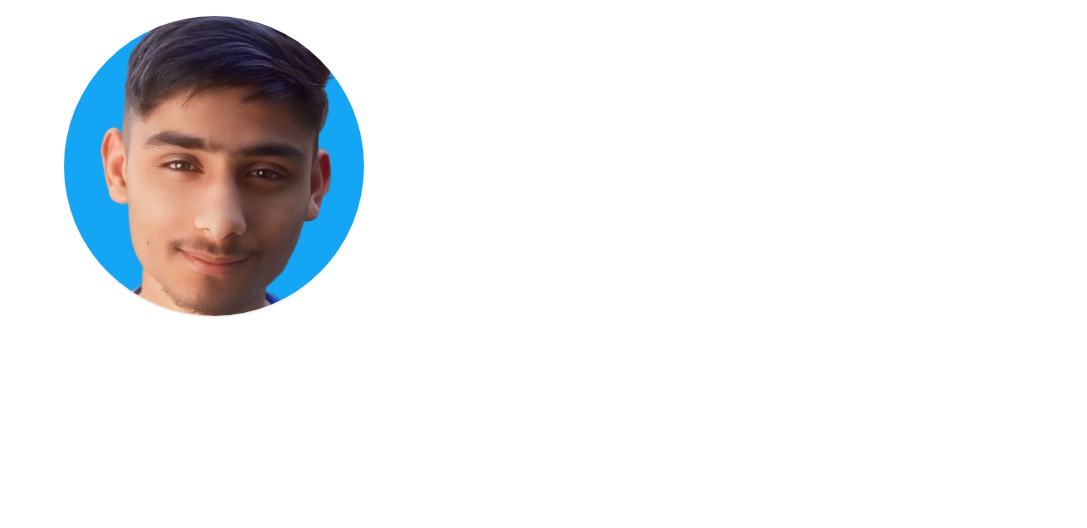
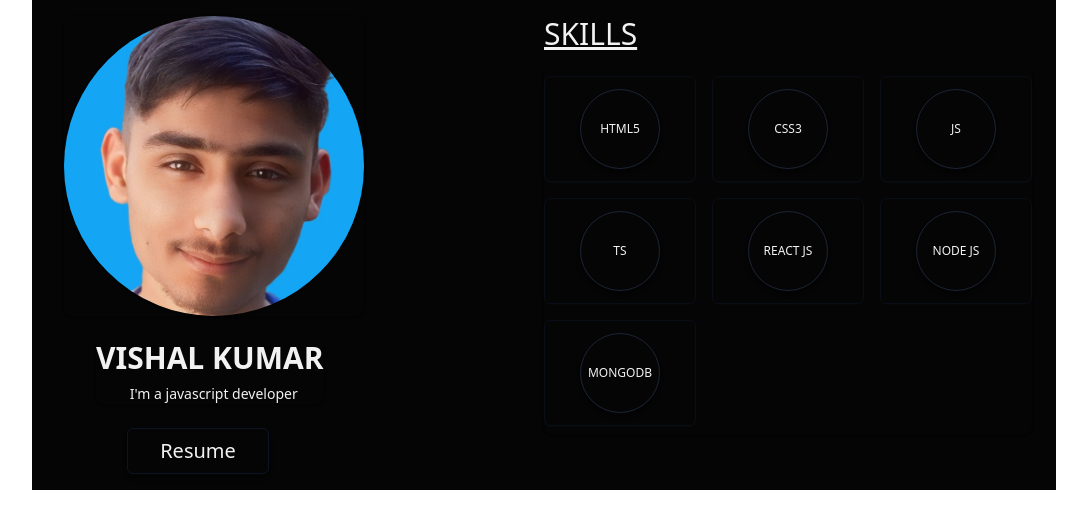
Before and after one commit to vishalkumar12323/vishal-kumar, a React (Vite) app: page / in a window 1280 px wide. Shown: the top 528 px of the page, without its empty margins (96-1183 px from the left). Built offline with nearby package versions, Linux system fonts and the light colour scheme.

Commit message:
add skills

```diff
--- a/index.html
+++ b/index.html
@@ -11,7 +11,7 @@
     <title>Vishal's Portfolios</title>
   </head>
   <body class="dark">
-    <div id="root" class="bg-black/90 h-[100vh]"></div>
+    <div id="root"></div>
     <script type="module" src="/src/main.jsx"></script>
   </body>
 </html>
--- a/src/App.jsx
+++ b/src/App.jsx
@@ -1,12 +1,16 @@
-import { Profile, About } from "./components";
+import { Profile, About, Skills } from "./components";
 
 const App = () => {
   return (
     <>
-      <main className="max-w-screen-lg h-[100vh] mx-auto md:py-4 py-5 px-4 md:px-6 dark:text-white/90">
-        <section className="md:w-fit md:h-full md:px-2 flex flex-col justify-center md:justify-start gap-4 items-center md:items-start">
+      <main className="md:grid md:grid-cols-2 dark:bg-[#050505] dark:text-white/95 max-w-screen-lg h-auto mx-auto md:py-4 py-5 px-3 md:px-6">
+        <section className="mb-8 md:mb-0 md:w-fit md:h-full md:px-2 flex flex-col justify-center md:justify-start gap-6 items-center md:items-start">
           <Profile />
           <About />
+        </section>
+
+        <section className="">
+          <Skills />
         </section>
       </main>
     </>
--- a/src/components/About.jsx
+++ b/src/components/About.jsx
@@ -1,13 +1,20 @@
 const About = () => {
   return (
-    <div className="md:ml-8">
+    <>
+      <div className="md:ml-8 border border-slate-700/90 rounded-lg shadow md:border-none px-5 py-3 md:py-0 md:px-0">
         <h1 className="uppercase text-4xl md:text-3xl md:text-center font-semibold">
           vishal kumar
         </h1>
-      <p className="text-xl md:text-sm pl-2 mt-2 md:text-center">
+        <p className="text-xl md:text-sm pl-2 mt-2 text-center">
           <span>I'm a</span> <span>javascript developer</span>
         </p>
       </div>
+      <div className="w-full flex justify-center items-center">
+        <button className="capitalize px-8 py-2 md:-ml-8 text-[19px] md:text-xl border border-slate-900/90 hover:border-slate-700/95 transition rounded-md shadow-md">
+          resume
+        </button>
+      </div>
+    </>
   );
 };
 
--- a/src/components/Profile.jsx
+++ b/src/components/Profile.jsx
@@ -1,6 +1,6 @@
 const Profile = () => {
   return (
-    <div className="w-[350px] h-[350px] md:w-[300px] md:h-[300px]">
+    <div className="w-[350px] h-[350px] p-2 md:p-0 border border-slate-700/90 rounded-lg shadow md:border-none md:w-[300px] md:h-[300px]">
       <img
         src="/profile-photo.jpeg"
         alt="vishal kumar profile photo"
--- /dev/null
+++ b/src/components/Skills.jsx
@@ -0,0 +1,69 @@
+const skills = [
+  {
+    id: 1,
+    name: "html5",
+    value: 90,
+    tValue: 100,
+  },
+  {
+    id: 2,
+    name: "css3",
+    value: 80,
+    tValue: 100,
+  },
+  {
+    id: 3,
+    name: "js",
+    value: 65,
+    tValue: 100,
+  },
+  {
+    id: 4,
+    name: "ts",
+    value: 50,
+    tValue: 100,
+  },
+  {
+    id: 5,
+    name: "react js",
+    value: 60,
+    tValue: 100,
+  },
+  {
+    id: 6,
+    name: "node js",
+    value: 65,
+    tValue: 100,
+  },
+  {
+    id: 7,
+    name: "mongodb",
+    value: 60,
+    tValue: 100,
+  },
+];
+
+const Skills = () => {
+  return (
+    <div className="">
+      <h2 className="uppercase underline text-center md:text-start text-3xl md:text-3xl mb-4">
+        skills
+      </h2>
+
+      <div className="px-2 md:px-0 grid grid-cols-3 gap-4 p-2 border border-slate-700/90 rounded-lg shadow md:border-none">
+        {skills.map((s) => (
+          <div
+            key={s.id}
+            className="flex justify-center items-center uppercase text-center border border-slate-900/50 rounded-md shadow shadow-slate-500/5 p-3"
+          >
+            <p className="flex justify-center text-[12px] md:text-xs items-center w-20 h-20 rounded-full text-center border border-slate-800/90 shadow-md">
+              {s.name}
+            </p>
+          </div>
+        ))}
+      </div>
+    </div>
+  );
+};
+
+export default Skills;
--- a/src/components/index.js
+++ b/src/components/index.js
@@ -1,4 +1,5 @@
 import Profile from "./Profile";
 import About from "./About";
+import Skills from "./Skills";
 
-export { Profile, About };
+export { Profile, About, Skills };
```
Lines whose indentation alone changed are shown as unchanged.
